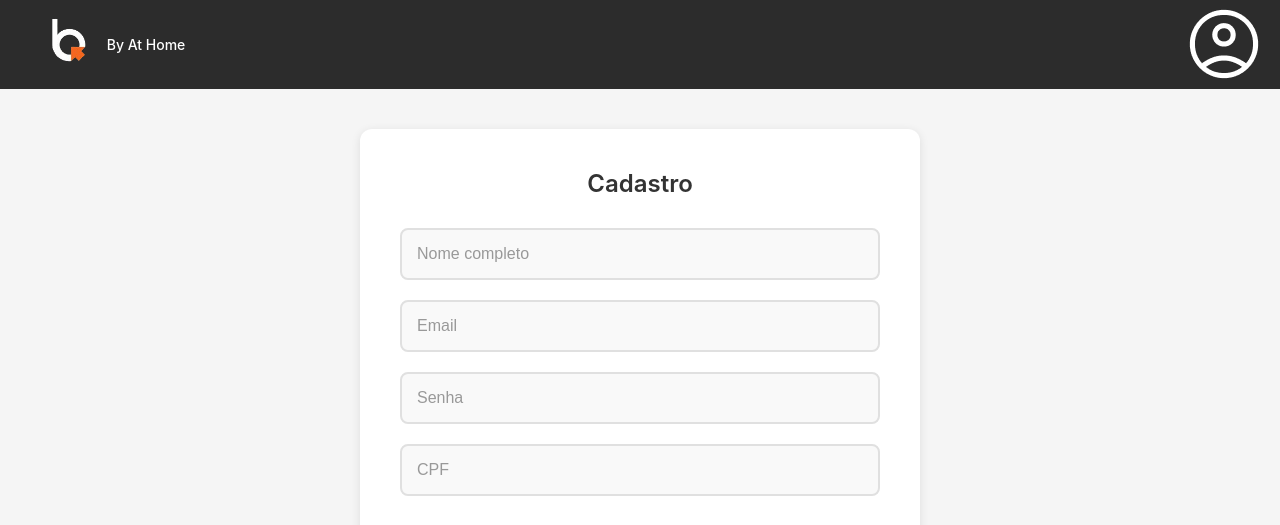
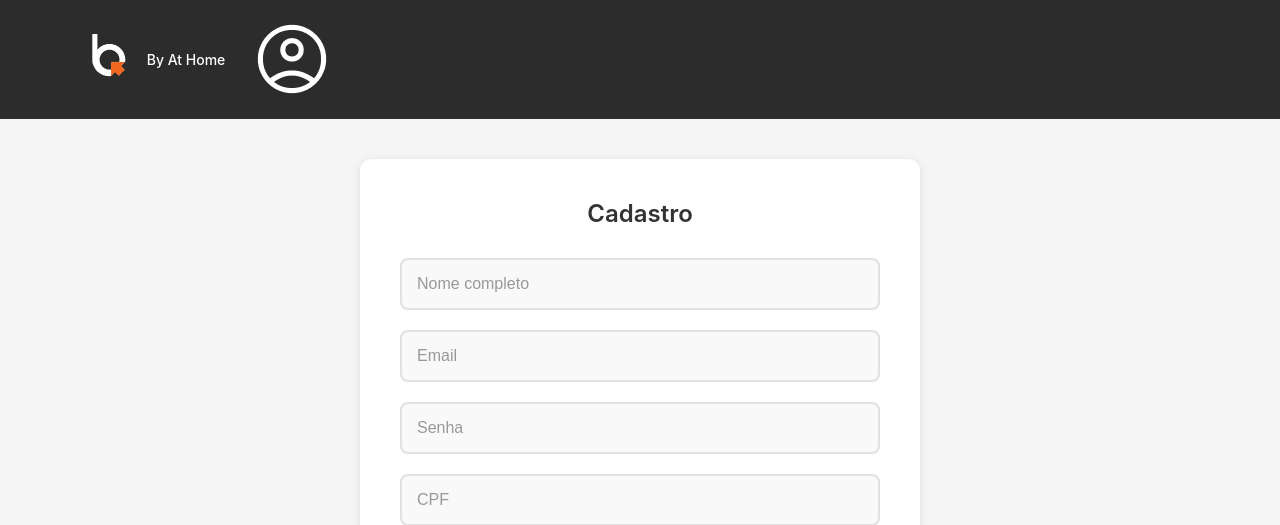
Before and after one commit to higuinha123/141-roleta, a PHP site: page /Telacadastro.html in a window 1280 px wide. Shown: the top 525 px of the page. Run offline with PHP 8.4, Linux system fonts and the light colour scheme.

Commit message:
#adicionando pastas img, template, css e js

```diff
--- a/Telacadastro.html
+++ b/Telacadastro.html
@@ -5,12 +5,13 @@
     <meta name="viewport" content="width=device-width, initial-scale=1.0">
     <title>Cadastro - At Home</title>
     <link rel="stylesheet" href="cadastro.css">
+    <script defer src="js/templateLoader.js"></script>
+    <link rel="stylesheet" href="css/headerTemplateCss.css">
 </head>
 
 <body>
-    <header class="header">
-        <div class="logo"><img src="bLOGO_1-removebg-preview.png" alt="" class="by">By At Home</div>
-        <div class="user-icon"> <img src="Frame.png" alt=""></div>
+    <header id="header">
+
     </header>
 
     <main class="main-content">
--- a/cadastro.css
+++ b/cadastro.css
@@ -12,16 +12,6 @@
             flex-direction: column;
         }
 
-
-        .header {
-            background-color: #2c2c2c;
-            color: white;
-            padding: 15px 0;
-            display: flex;
-            justify-content: space-between;
-            align-items: center;
-            padding: 15px 40px;
-        }
 
         .logo {
             display: flex;
--- /dev/null
+++ b/css/headerTemplateCss.css
@@ -0,0 +1,9 @@
+#header{
+    background-color: #2c2c2c;
+    color: white;
+    padding: 15px 0;
+    display: flex;
+    justify-content: space-between;
+    align-items: center;
+    padding: 15px 40px;
+}
--- /dev/null
+++ b/js/templateLoader.js
@@ -0,0 +1,12 @@
+function loadTemplateById(elemId) {
+  fetch(`templates/${elemId}Template.html`)
+      .then(res => res.text())
+      .then(data => {
+          document.getElementById(elemId).innerHTML = data;
+      })
+      .catch(err => console.error(`Erro ao carregar ${elemId}:`, err));
+}
+
+const ids = ["header"];
+
+ids.forEach(id => loadTemplateById(id));
--- /dev/null
+++ b/templates/headerTemplate.html
@@ -0,0 +1,4 @@
+<header id="header">
+    <div class="logo"><img src="../img/bLOGO_1-removebg-preview.png" alt="" class="by">By At Home</div>
+    <div class="user-icon"> <img src="../img/Frame.png" alt=""></div>
+</header>
```
Also changed, not shown: img/Frame.png (renamed from Frame.png), img/bLOGO_1-removebg-preview.png (renamed from bLOGO_1-removebg-preview.png).
